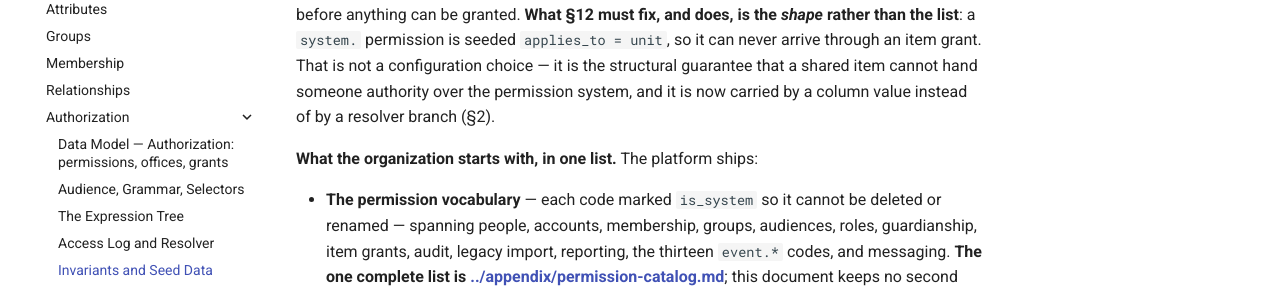
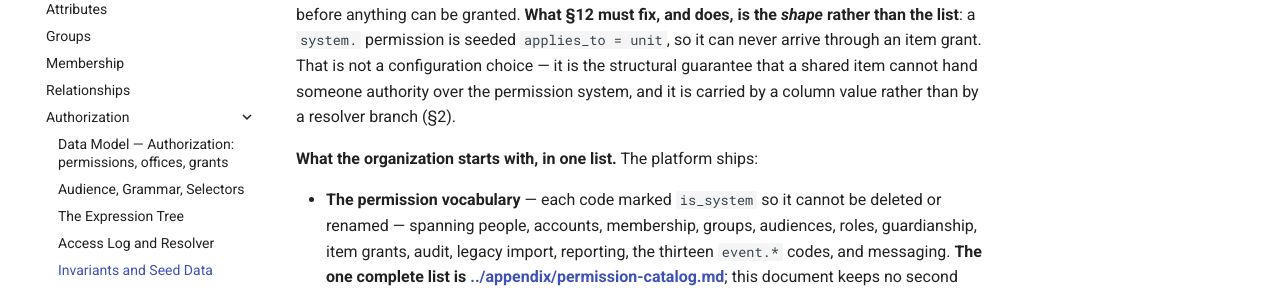
Before and after one commit to azduha/taborak-specification, an MkDocs documentation site: the page built from docs/data-model/05d-invariants-and-seed.md, in a window 1280 px wide and 900 px high, scrolled down 8663 px. Shown: the part 230-518 px from the top of the window. Built offline with MkDocs 1.6.1 and Material for MkDocs 9.7.7, drawn with Linux system fonts in a browser that asks for light colours; comment, search, counter and statistics services are not loaded; some of the changed text lies outside the part shown.

Commit message:
Say what the seed guarantees, not what it replaced
Two sentences on the invariants and seed page, both about things that are
true of the model rather than of its history.

A catalog row that nothing grants is invisible to anything but a report
because nothing in the schema pairs codes with roles — that is the
reason integrity check 13 reads the grants, and it did not start being
that reason when `role_permission` was deleted. And the guarantee that a
shared item cannot hand someone authority over the permission system is
carried by a column value rather than by a resolver branch; "now" was
doing no work there.

The rest of this page's marker hits were checked and left alone on
purpose: an integrity check about a grant whose target is gone is a rule
about live data, and check 15's retired half asserts nothing by design —
D-081 keeps a rule's number when its mechanism goes, so the number is
the point.

Verified: strict build with no warnings, no dead links, no dead anchors.

Co-Authored-By: Claude Code <noreply@anthropic.com>

```diff
--- a/docs/data-model/05d-invariants-and-seed.md
+++ b/docs/data-model/05d-invariants-and-seed.md
@@ -385,7 +385,7 @@ the catalog sketches, whose reason for existing is that someone has to hold `sys
 anything can be granted. **What §12 must fix, and does, is the *shape* rather than the list**: a
 `system.` permission is seeded `applies_to = unit`, so it can never arrive through an item grant. That
 is not a configuration choice — it is the structural guarantee that a shared item cannot hand someone
-authority over the permission system, and it is now carried by a column value instead of by a resolver
+authority over the permission system, and it is carried by a column value rather than by a resolver
 branch (§2).
 
 **What the organization starts with, in one list.** The platform ships:
```
Also changed, not shown: other parts of docs/data-model/05d-invariants-and-seed.md (+3 -3 lines).
